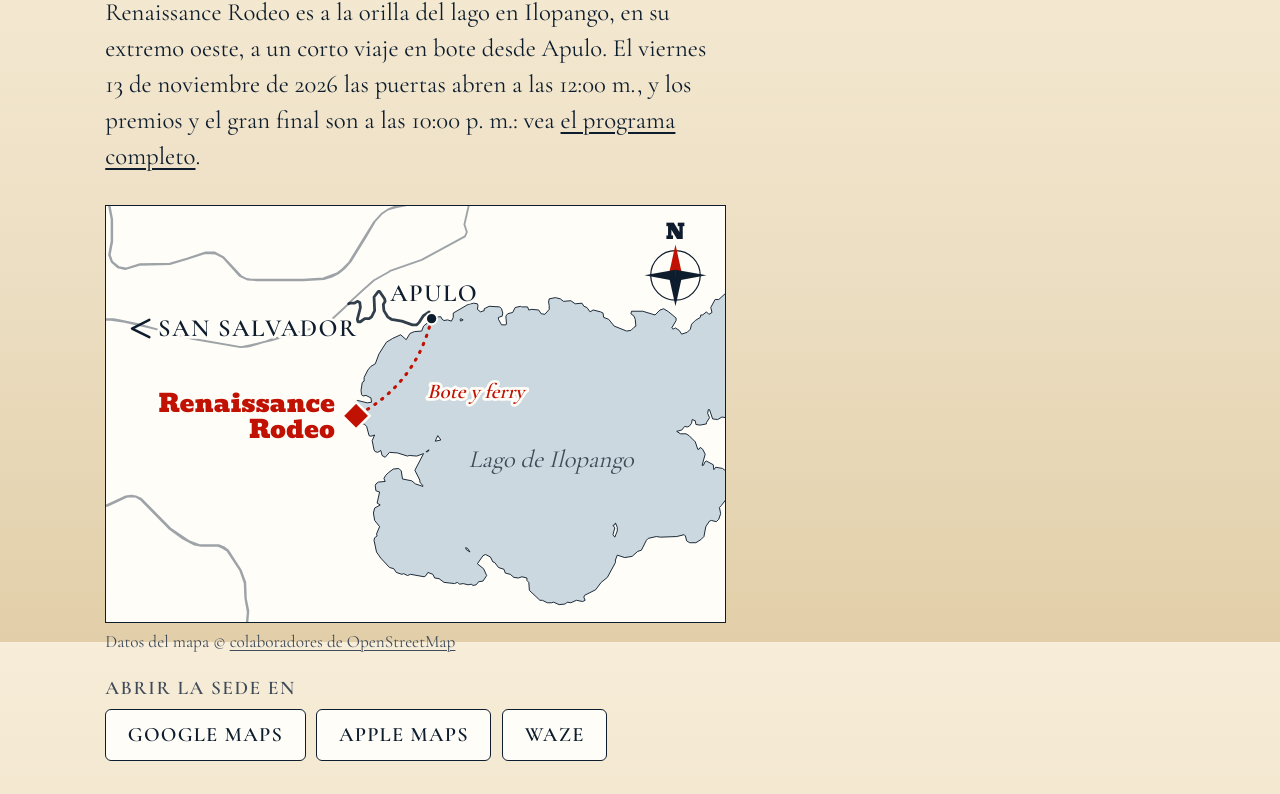
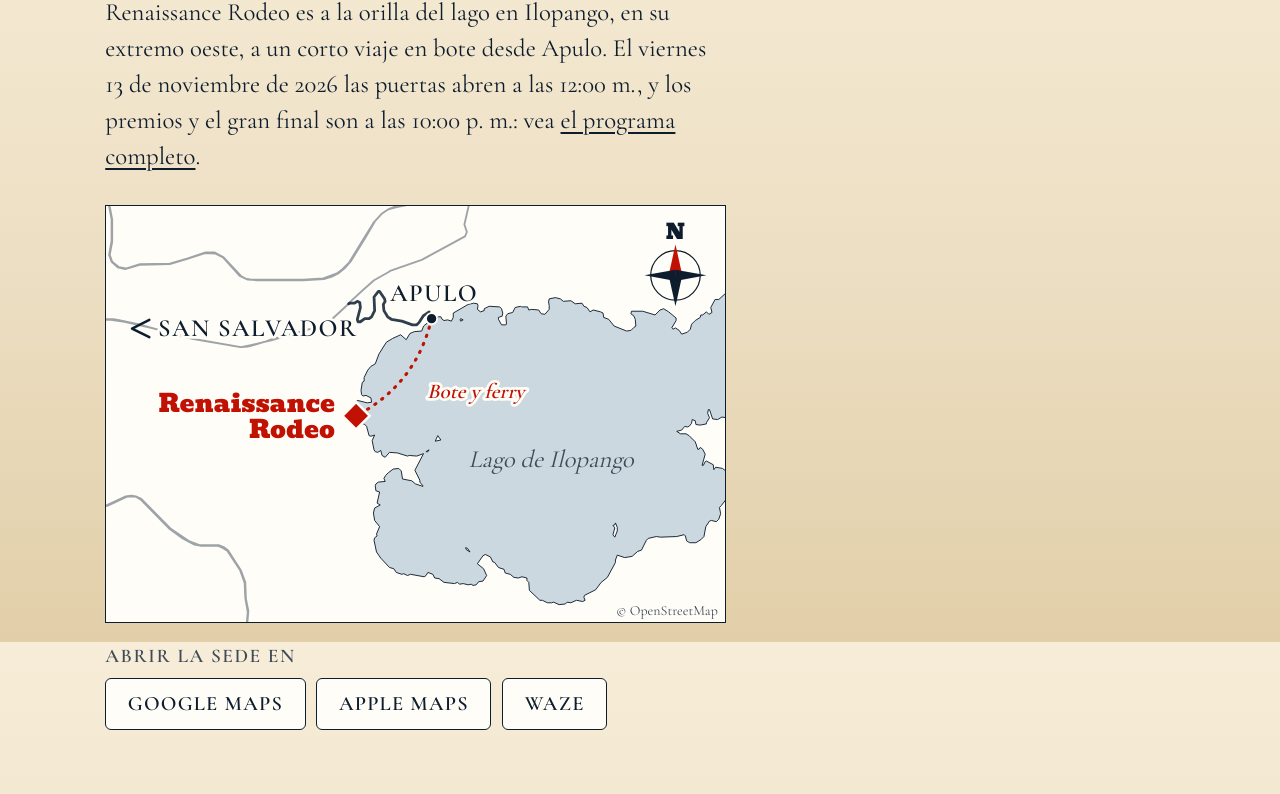
Before and after one commit to SovereignTechnology/renaissance-rodeo, a website: page public/es/location.html in a window 1280 px wide. Shown: the part 158-952 px from the top of the page. Drawn offline with Linux system fonts and the light colour scheme.

Commit message:
Bitcoin Life's WhatsApp, Zack above Andrea, and the map credit in its corner
The Location page gives Bitcoin Life's WhatsApp, +503 6865 6540 (wa.me), next
to its site, under the Apulo ferry and the helicopter, as BitDriver's is
given. The About team lists Zack Dorsey above Andrea Hernández Tobar, in both
languages. The OpenStreetMap credit loses its caption line under the map and
becomes a small "© OpenStreetMap" link inside the map's bottom right corner:
the attribution the data's licence asks for.

```diff
--- a/public/es/location.html
+++ b/public/es/location.html
@@ -89,7 +89,7 @@
         </g>
       </svg>
       <!-- map:end -->
-      <figcaption>Datos del mapa © <a href="https://www.openstreetmap.org/copyright" rel="noopener">colaboradores de OpenStreetMap</a></figcaption>
+      <a class="map-credit" href="https://www.openstreetmap.org/copyright" rel="noopener">© OpenStreetMap</a>
     </figure>
     <p class="apps-h">Abrir la sede en</p>
     <ul class="apps">
@@ -104,7 +104,7 @@
         <h3>Estacione en Apulo y cruce en bote o ferry</h3>
         <p>¿Viene en carro o taxi? Estacione en Apulo, a unos 30 minutos de San Salvador, donde hay amplio parqueo, y tome un bote de 5 minutos directo al rodeo. Es más rápido y fácil que estacionar en el recinto, y mantiene las carreteras junto al lago despejadas para todos.</p>
         <p>En Apulo hay muchos lancheros independientes: muéstreles la ubicación del rodeo en su teléfono y negocie el precio antes de salir.</p>
-        <p>El ferry de Bitcoin Life también sale de Apulo: deje su carro y tome el ferry directo al rodeo, o venga en el bus de Bitcoin Life desde San Salvador y luego tome el ferry. Cupos limitados: se atiende por orden de llegada. Reserve con <a href="https://www.bitcoinlife.sv/" rel="noopener">Bitcoin Life</a>.</p>
+        <p>El ferry de Bitcoin Life también sale de Apulo: deje su carro y tome el ferry directo al rodeo, o venga en el bus de Bitcoin Life desde San Salvador y luego tome el ferry. Cupos limitados: se atiende por orden de llegada. Reserve con Bitcoin Life por WhatsApp: <a href="https://wa.me/50368656540" rel="noopener">+503 6865 6540</a> · <a href="https://www.bitcoinlife.sv/" rel="noopener">bitcoinlife.sv</a>.</p>
         <p>Encuentre Apulo en <a href="https://www.google.com/maps/search/?api=1&amp;query=Apulo%2C%20Ilopango%2C%20El%20Salvador" rel="noopener">Google Maps</a>, <a href="https://maps.apple.com/?q=Apulo%2C%20Ilopango%2C%20El%20Salvador" rel="noopener">Apple Maps</a> o <a href="https://waze.com/ul?q=Apulo%2C%20Ilopango%2C%20El%20Salvador" rel="noopener">Waze</a>.</p>
       </div>
       <div class="way">
@@ -115,7 +115,7 @@
           <li>Paseos en ferry de una hora por el lago</li>
           <li>Jet ski</li>
         </ul>
-        <p>Cupos limitados: se atiende por orden de llegada. Reserve con <a href="https://www.bitcoinlife.sv/" rel="noopener">Bitcoin Life</a> · <a href="https://x.com/TheBitcoinLife_" rel="noopener">@TheBitcoinLife_</a>.</p>
+        <p>Cupos limitados: se atiende por orden de llegada. Reserve por WhatsApp: <a href="https://wa.me/50368656540" rel="noopener">+503 6865 6540</a> · <a href="https://www.bitcoinlife.sv/" rel="noopener">bitcoinlife.sv</a> · <a href="https://x.com/TheBitcoinLife_" rel="noopener">@TheBitcoinLife_</a>.</p>
       </div>
       <div class="way">
         <h3>Shuttle desde la costa</h3>
--- a/public/style.css
+++ b/public/style.css
@@ -831,8 +831,21 @@ body:has(dialog[open]) { overflow: hidden; }
 .map .map-venue { font: 400 40px var(--font-display); fill: var(--red); }
 .map .map-note { font: italic 600 34px var(--font-body); fill: var(--red); }
 .map .map-lake { font: italic 400 40px var(--font-body); fill: var(--muted); stroke: #cbd8df; }
-.venue figcaption { margin-top: .375rem; font-size: 1rem; color: var(--muted); }
-.venue figcaption a { color: inherit; }
+/* The OpenStreetMap credit the data's licence (ODbL) asks for, small inside the map's bottom right corner
+   (Cameron, 2026-11-08: no caption line under the map). */
+.venue { position: relative; }
+.map-credit {
+  position: absolute;
+  right: var(--border);
+  bottom: var(--border);
+  padding: .05rem .4rem;
+  background: rgb(255 253 248 / .85);
+  color: var(--muted);
+  font-size: .8125rem;
+  line-height: 1.4;
+  text-decoration: none;
+}
+.map-credit:hover { color: var(--red); text-decoration: underline; }
 .apps-h {
   margin-top: 1.25rem;
   font: 600 var(--text-small) / 1.3 var(--font-body);
```
Also changed, not shown: public/about.html (+8 -8 lines), public/es/about.html (+8 -8 lines), public/location.html (+3 -3 lines), test/index.spec.js (+9 -2 lines), README.md.
